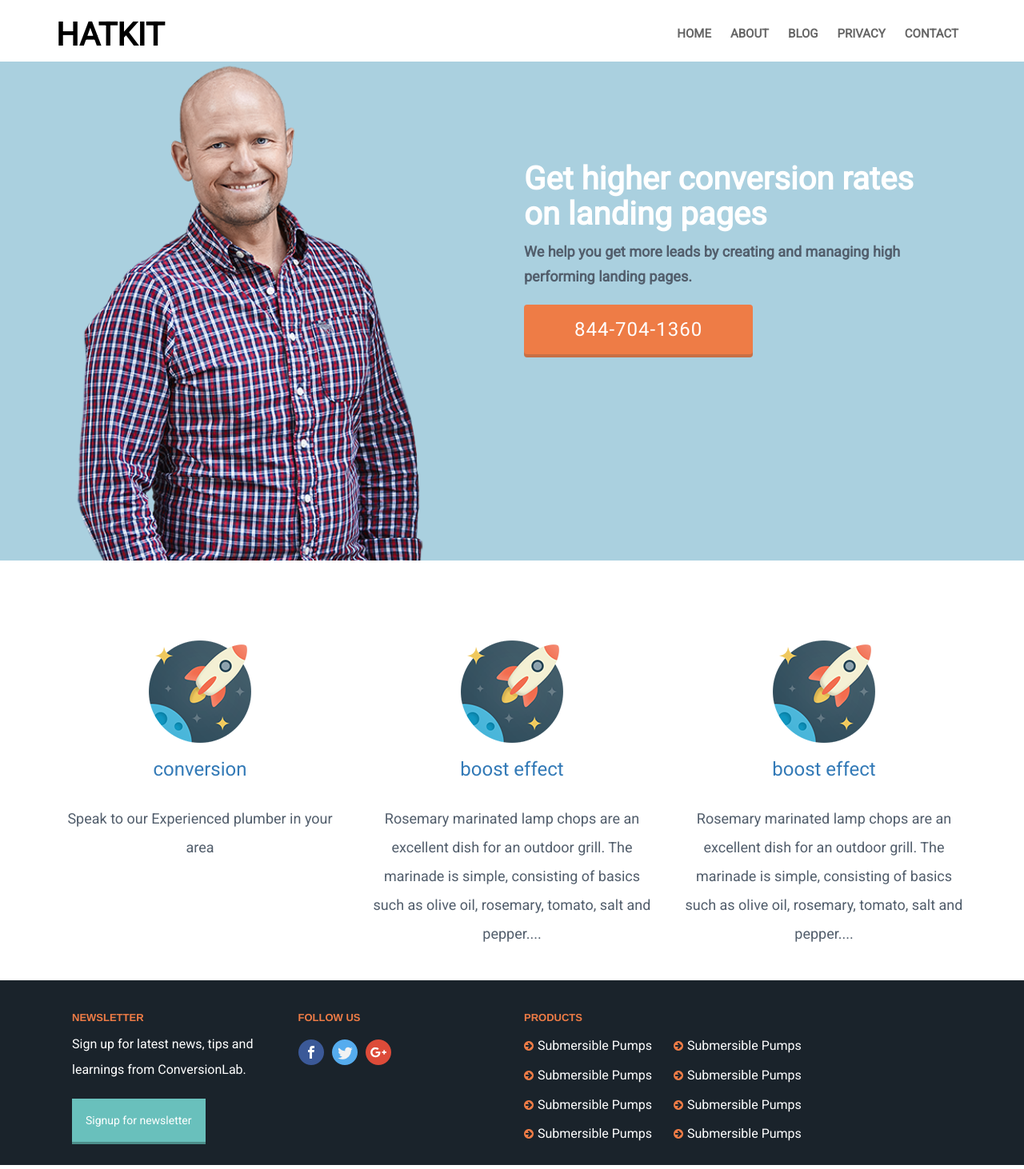
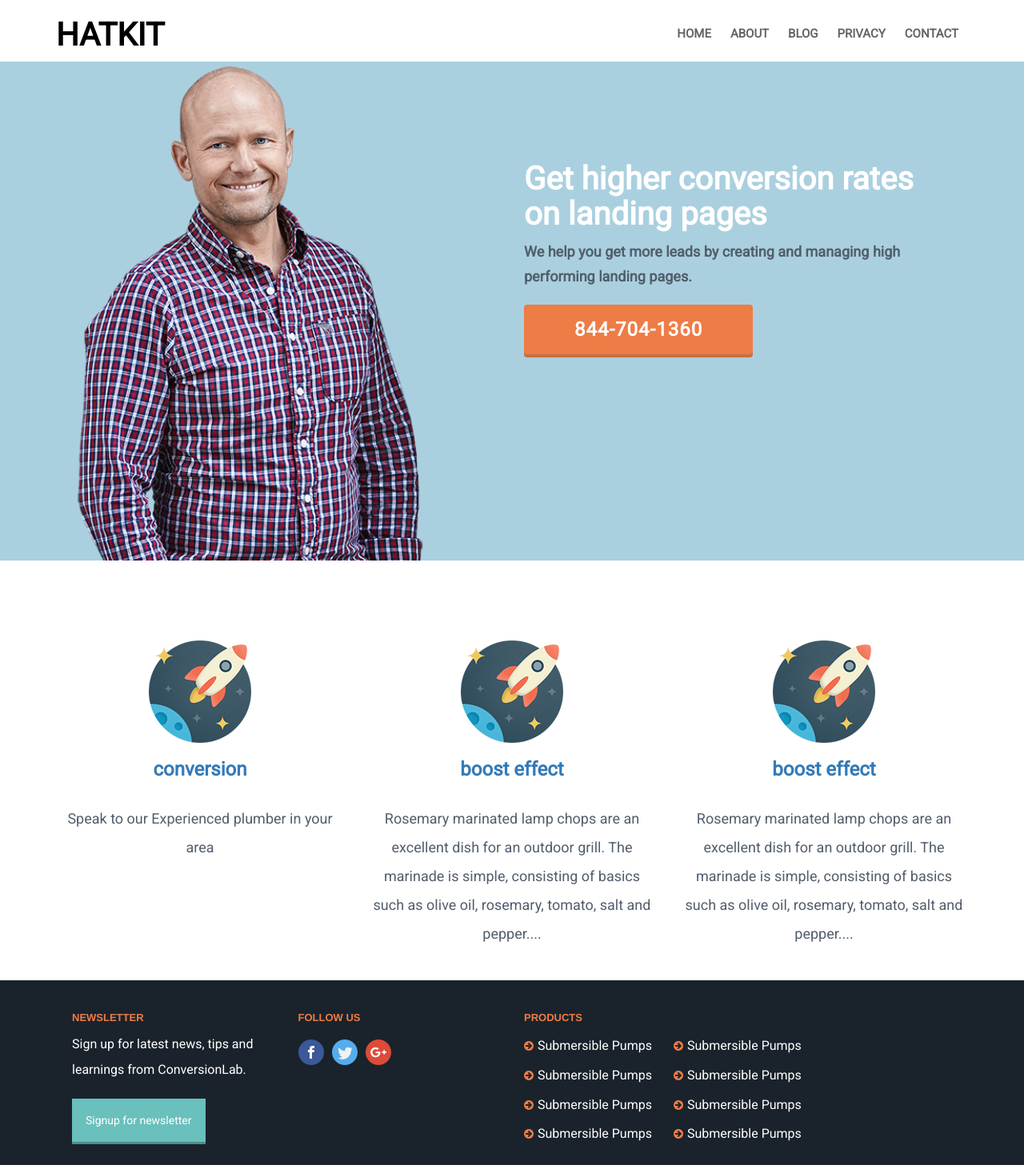
Before and after one commit to tonyseel/five, a Jekyll site: the page built from index.html, in a window 1280 px wide. Shown: the whole page at 80% size. Built offline with Jekyll 4.4.1, drawn with Linux system fonts in a browser that asks for light colours; nearby versions of some CDN libraries; library files that are not in the unit come from our copies.

Commit message:
css include

```diff
--- a/_layouts/post.html
+++ b/_layouts/post.html
@@ -4,8 +4,7 @@ layout: default
 <div class="banner-blog">
 		<div class="container">
 			<h1>31 ways your landing page forms are bleeding money</h1>
-
-	</div>
+			</div>
 	</div>
 	<!--bannersends-->
 <div class="blog-content">
--- a/css/style.css
+++ b/css/style.css
@@ -118,7 +118,7 @@ body, h2,h3,h4,h5,p,a {font-family: 'Roboto', sans-serif;}
     background-color: #ee7c46;padding: 17px 63px;color:#fff;   float:left;margin-top:10px;font-size: 24px!important;display:inline-block;    box-shadow: 0 4px 0 #c76f45;
     cursor: pointer;
     font: 15px/28px Roboto, "Helvetica Neue";
-    font-weight: 400;
+    font-weight: 600;
     letter-spacing: 1px;
    }
 .content-section{margin-top:40px;}
@@ -131,7 +131,7 @@ body, h2,h3,h4,h5,p,a {font-family: 'Roboto', sans-serif;}
     margin: 0 auto;}
 .split-content{text-align:center;margin:0 auto;display:block;margin-top:40px}
 .split-content h3 {padding-bottom: 20px;
-
+    font-weight: 600;
     font-size: 24px;}
 .split-content p{color: #525e6c;line-height: 2em;font-size:18px}
 .footer-section{    background-color: #1a232b;
@@ -179,4 +179,3 @@ body, h2,h3,h4,h5,p,a {font-family: 'Roboto', sans-serif;}
     margin-top: 120px;
     color: #fff;
     font-weight: bold;}
-    .split-content a{font-weight:400;}
```
